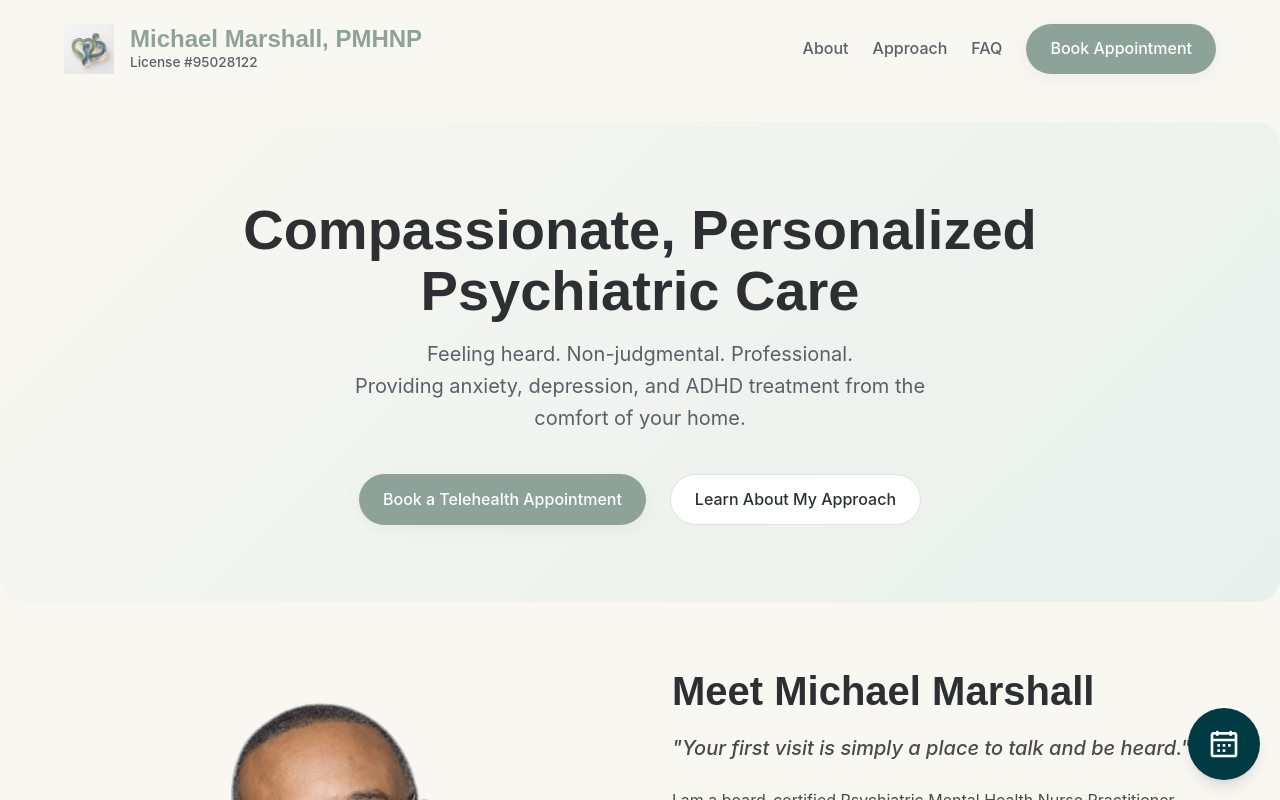
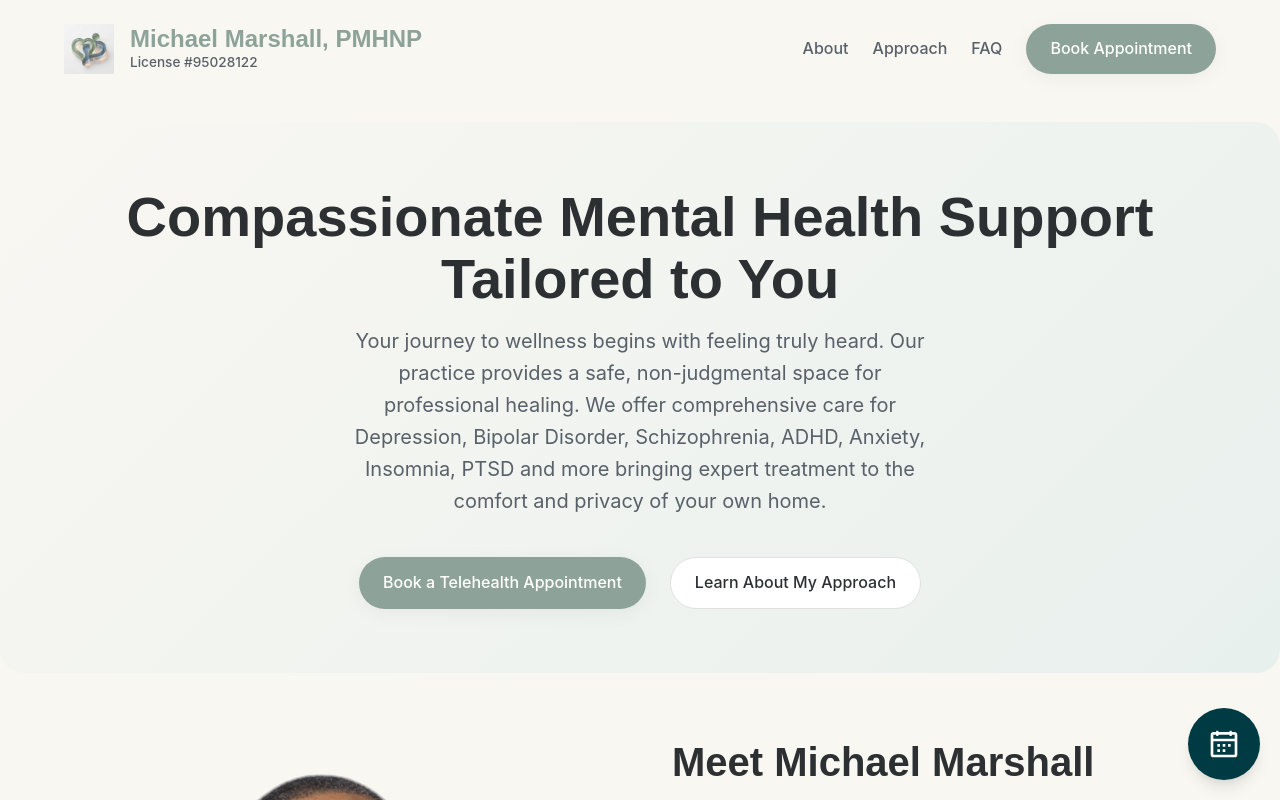
Before and after one commit to Dunnbiggs/Madvnp, a React (Vite) app: page / in a window 1280 px wide. Shown: the top 800 px of the page. Built offline with nearby package versions, Linux system fonts and the light colour scheme.

Commit message:
feat: update hero text wording

```diff
--- a/src/components/Hero.jsx
+++ b/src/components/Hero.jsx
@@ -4,10 +4,9 @@ const Hero = () => {
     return (
         <section className="hero section">
             <div className="container hero-content text-center fade-in">
-                <h2 className="hero-headline">Compassionate, Personalized <br /> Psychiatric Care</h2>
+                <h2 className="hero-headline">Compassionate Mental Health Support Tailored to You</h2>
                 <p className="hero-subheadline">
-                    Feeling heard. Non-judgmental. Professional.<br />
-                    Providing anxiety, depression, and ADHD treatment from the comfort of your home.
+                    Your journey to wellness begins with feeling truly heard. Our practice provides a safe, non-judgmental space for professional healing. We offer comprehensive care for Depression, Bipolar Disorder, Schizophrenia, ADHD, Anxiety, Insomnia, PTSD and more bringing expert treatment to the comfort and privacy of your own home.
                 </p>
                 <div className="hero-ctas">
                     <a href="https://d2oe0ra32qx05a.cloudfront.net/?practiceKey=k_1_106361" className="btn btn-primary">Book a Telehealth Appointment</a>
```
Also changed, not shown: 3 other files (tests, documents, lock files or other folders).
